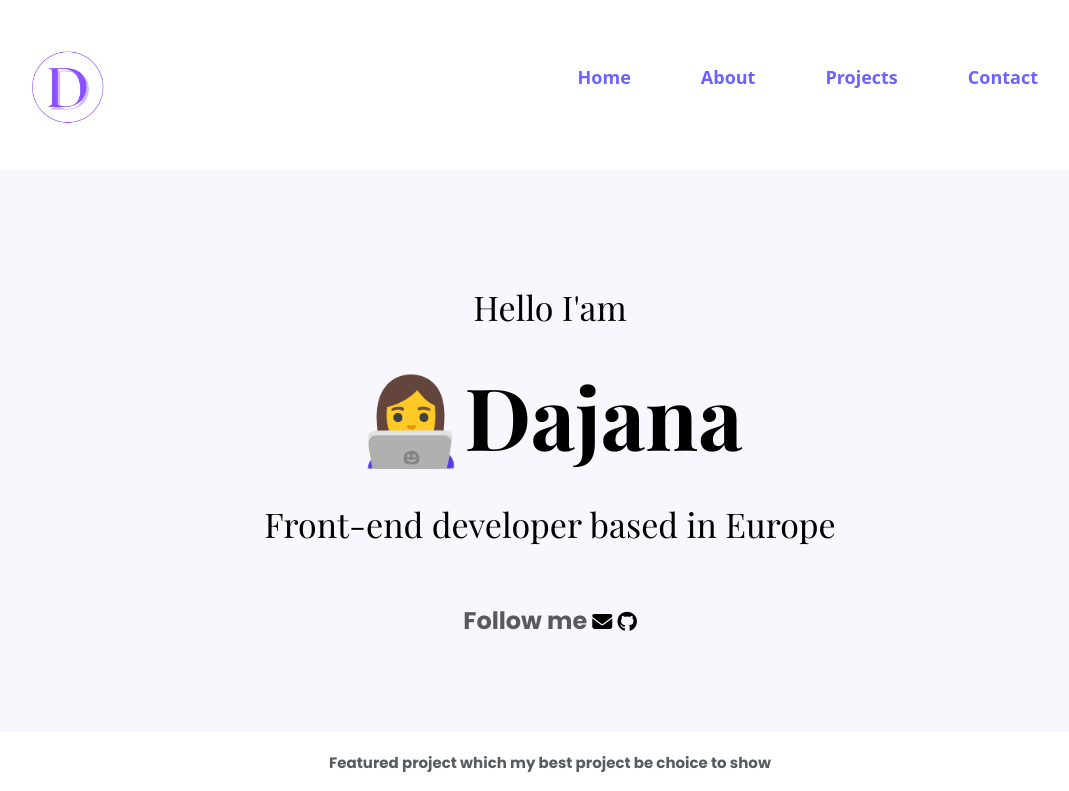
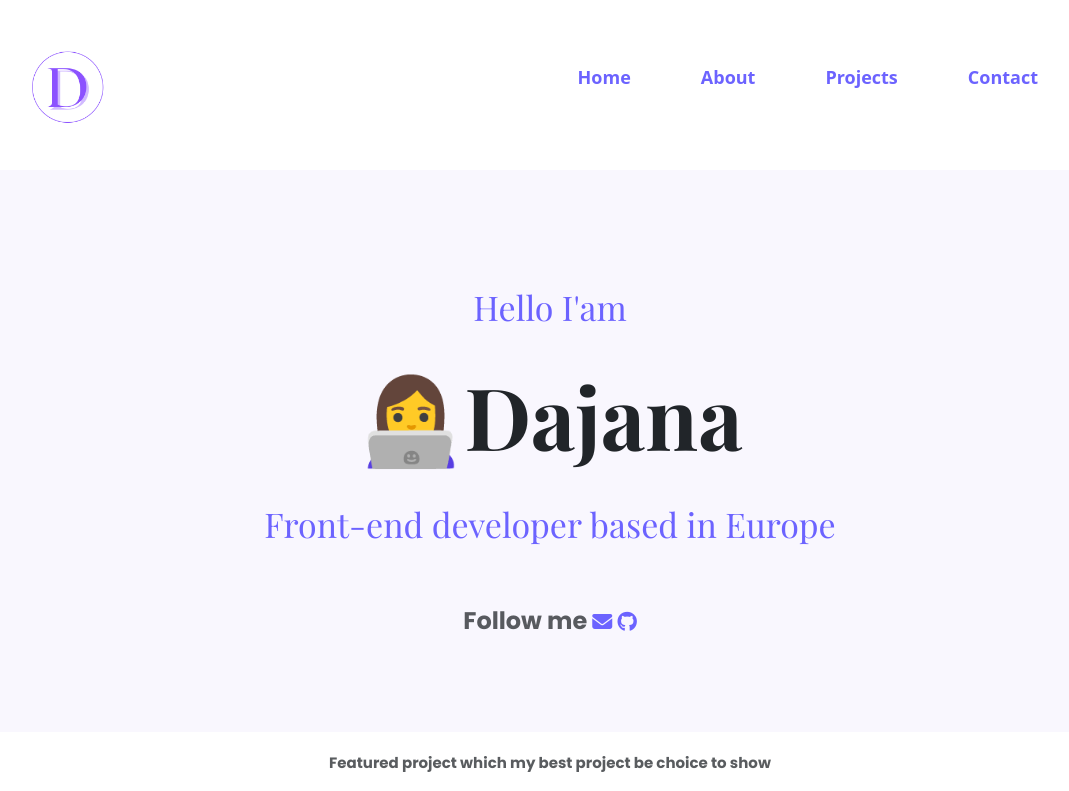
Before and after one commit to dajana-lab/porfolio-project-responsive, a plain HTML site: page index.html in a window 1280 px wide. Shown: the top 791 px of the page, without its empty margins (90-1159 px from the left). Drawn offline with nearby package versions, Linux system fonts and the light colour scheme; a web font is replaced by a local one.

Commit message:
Added h2 class

```diff
--- a/index.html
+++ b/index.html
@@ -31,10 +31,29 @@
       </ul>
     </nav>
   </div>
+
+
+
+
+
+
+
+
+
+
+
+
+
+
+
+
+
+
+
   <div class="hero">
-    <h2>Hello I'am </h2>
+    <h2 class="front-end">Hello I'am </h2>
     <h1>👩‍💻Dajana</h1>
-    <h2 class="mb-5">Front-end developer based in Europe</h2>
+    <h2 class="mb-5 front-end">Front-end developer based in Europe</h2>
     <p class="follow-me fw-bold text-muted">Follow me
       <i class="fa-sharp fa-solid fa-envelope"></i>
       <i class="fa-brands fa-github"></i>
--- a/src/styles.css
+++ b/src/styles.css
@@ -13,7 +13,6 @@ h5,
 h6 {
   font-family: var(--heading-font-family);
   font-weight: bold;
-  color: black;
 }
 h1 {
   font-size: 86px;
@@ -34,7 +33,7 @@ nav {
 nav li {
   display: inline;
   list-style: none;
-  color: #6c63ff;
+  color: var(--button-color);
   line-height: 42px;
 }
 
@@ -45,6 +44,9 @@ nav li {
   p {
     text-align: center;
   }
+}
+.front-end {
+  color: var(--button-color);
 }
 
 .hero {
@@ -151,14 +153,13 @@ nav li {
   font-weight: bold;
 }
 .fa-sharp {
-  color: black;
+  color: var(--button-color);
   font-size: 20px;
 }
 .fa-brands {
-  color: black;
+  color: var(--button-color);
   font-size: 20px;
 }
-
 .container {
   width: 100%;
 }
```
Also changed, not shown: about.html (+6 -1 lines), contact.html (+11 -0 lines), work.html (+8 -0 lines).
